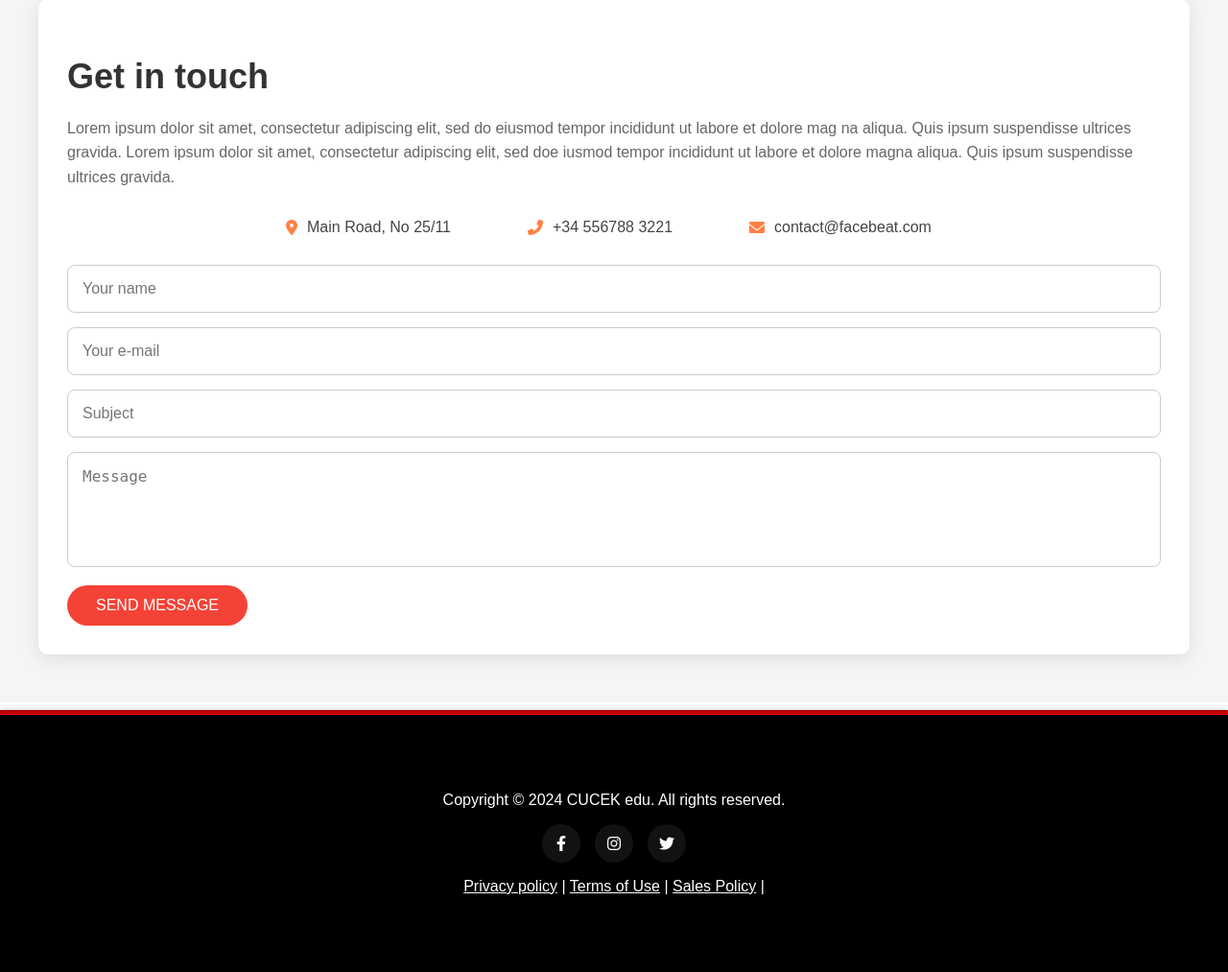
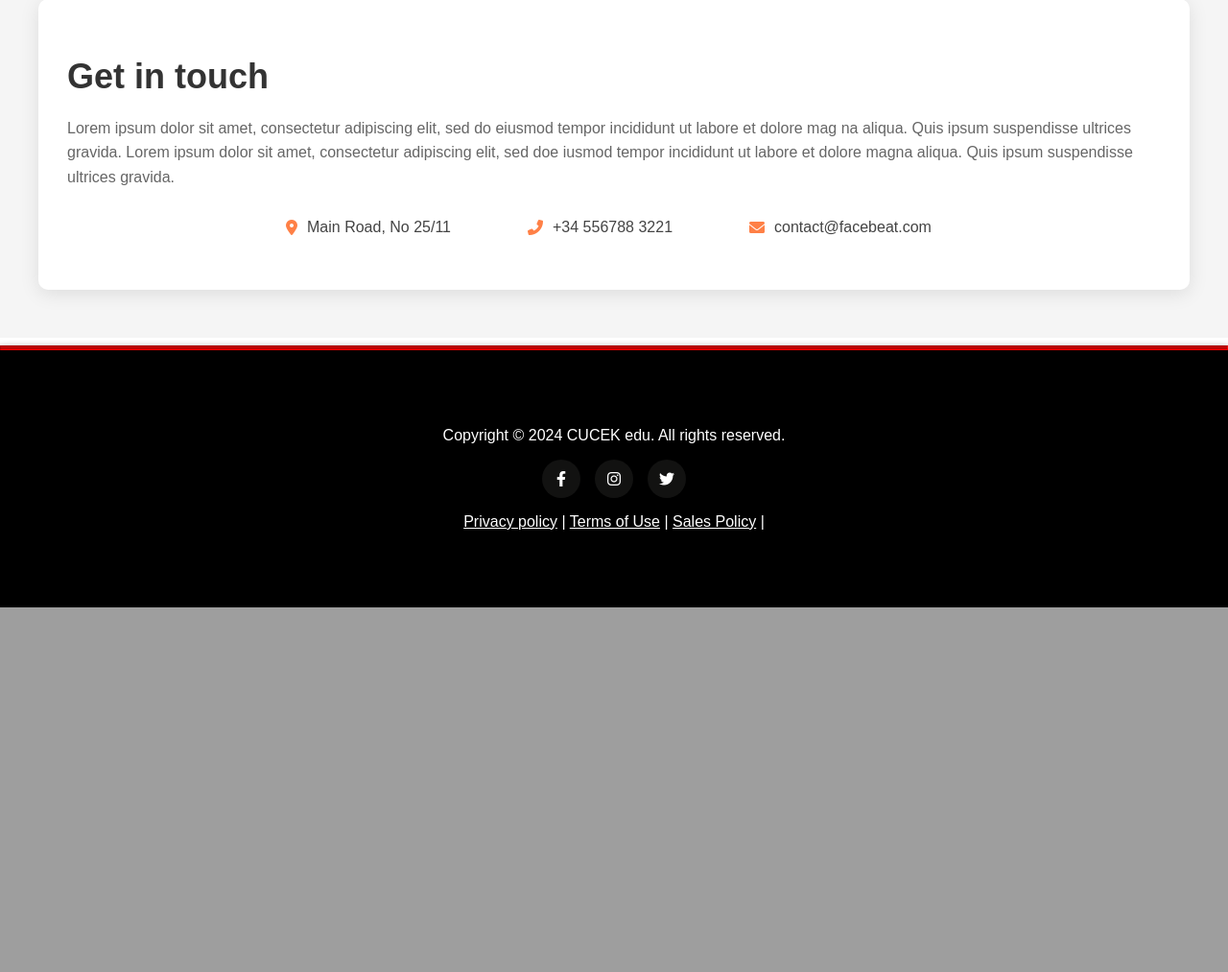
Before and after one commit to adarsh-varrier/FaceBeat, a Django app: page /contact/ in a window 1280 px wide. Shown: the part 568-1581 px from the top of the page at 96% size. After the commit the page ends 1201 px from the top, so only its background shows below. Run offline with Django 5.2, Linux system fonts and the light colour scheme.

Commit message:
template modify

```diff
--- a/templates/contact.html
+++ b/templates/contact.html
@@ -34,25 +34,6 @@
                             <li><i class="fas fa-envelope"></i> contact@facebeat.com</li>
                         </ul>
                     </div>
-                    <div class="contact-form">
-                        <form class="contact-from">
-                                <div class="row1">
-                                    <input type="text" placeholder="Your name">
-
-                                    <input type="text" placeholder="Your e-mail">
-                                </div>
-                                <div class="row2">
-                                    <input type="text" placeholder="Subject">
-                                </div>
-                                <div class="row3">
-                                    <textarea placeholder="Message"></textarea>
-                                </div>
-                                <div class="row4">
-                                    <button class="oval-button">send message</button>
-                                </div>
-
-                        </form>
-                    </div>
                 </div>
         </div>
     </div>
```
Also changed, not shown: templates/home.html (+5 -3 lines), 6 other files.
